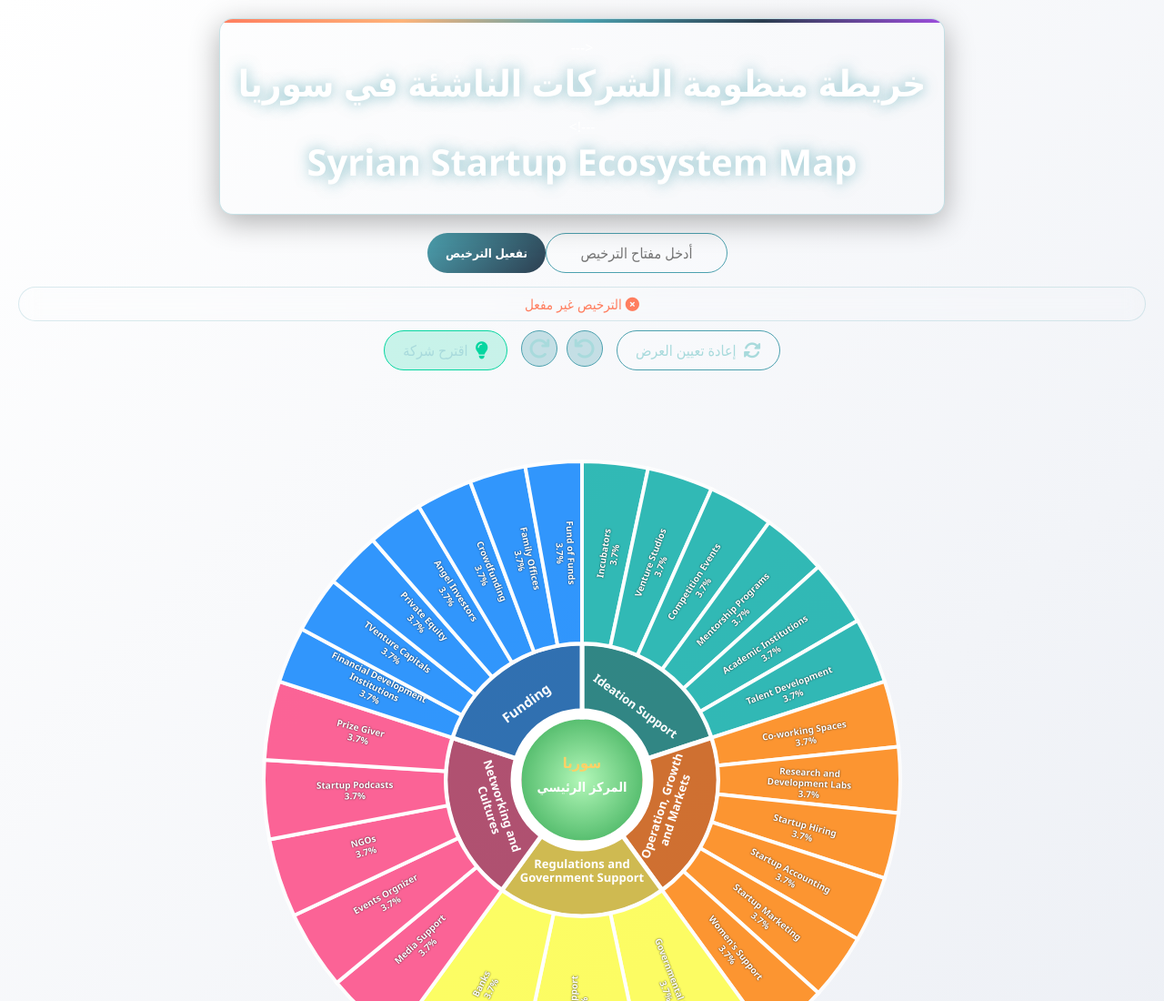
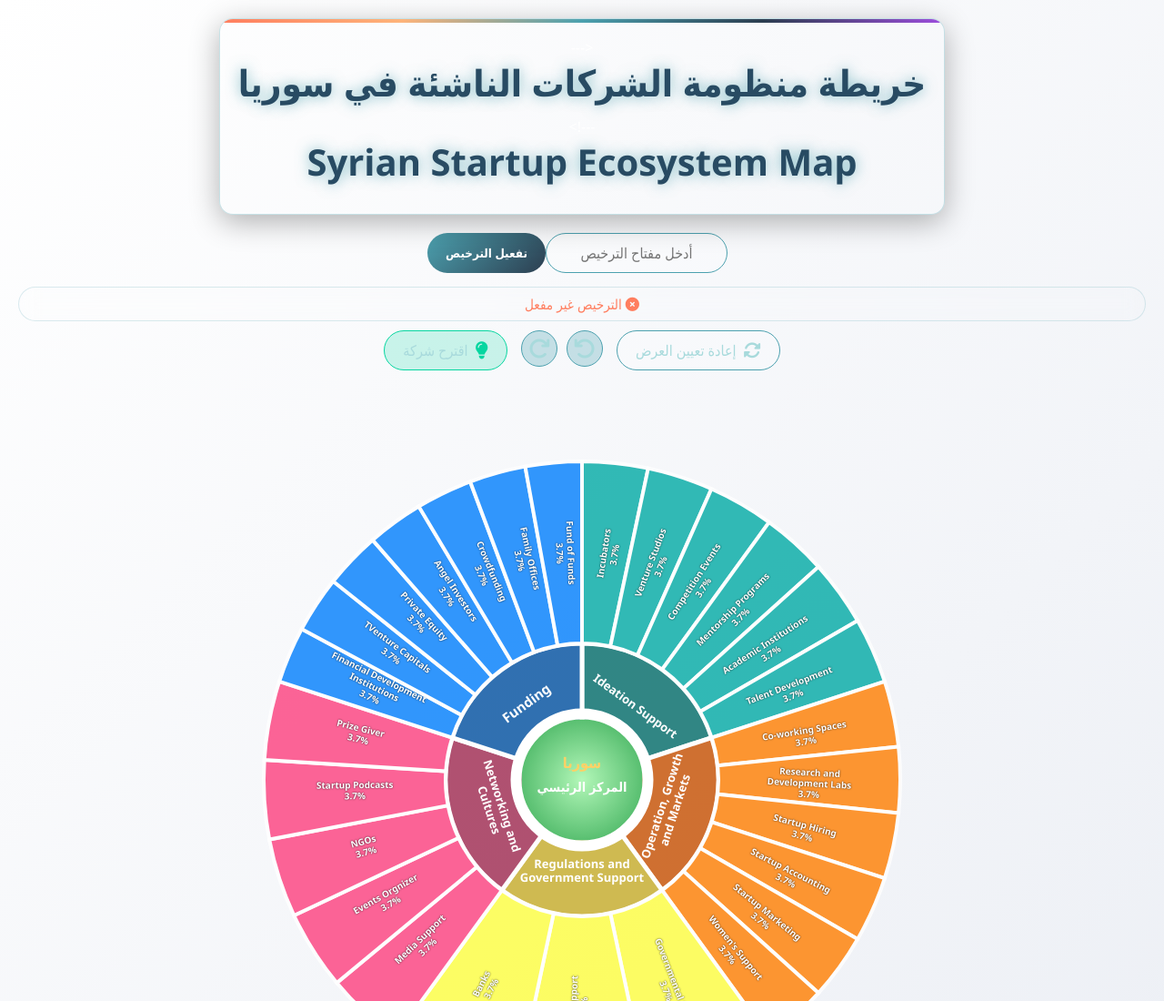
Before and after one commit to MUHAMMETGAZEL/startup-syria-frontend, a website: page index.html in a window 1280 px wide. Shown: the top 1100 px of the page at 91% size. Drawn offline with nearby package versions, Linux system fonts and the light colour scheme; no server answers.

Commit message:
Update style.css

```diff
--- a/css/style.css
+++ b/css/style.css
@@ -43,7 +43,8 @@ body {
 }
 
 .header h1 {
-    color: #fff;
+ /*   color: #fff;*/
+    color: #284b63;
     font-size: 2.5rem;
     margin-bottom: 10px;
     font-weight: 700;
```
